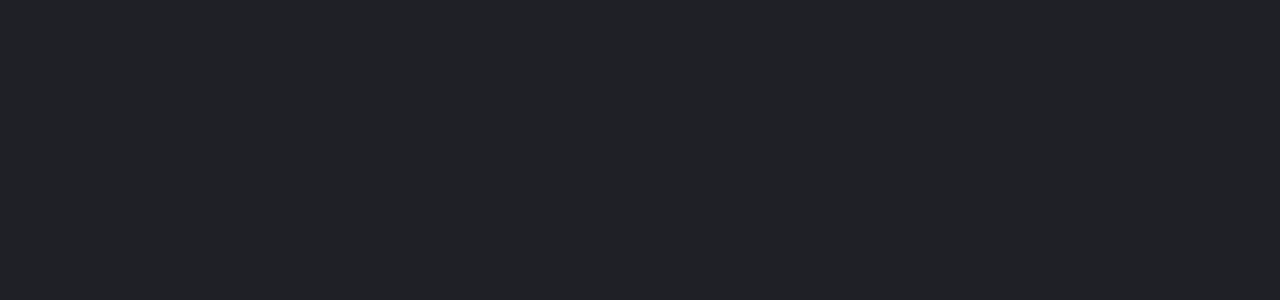
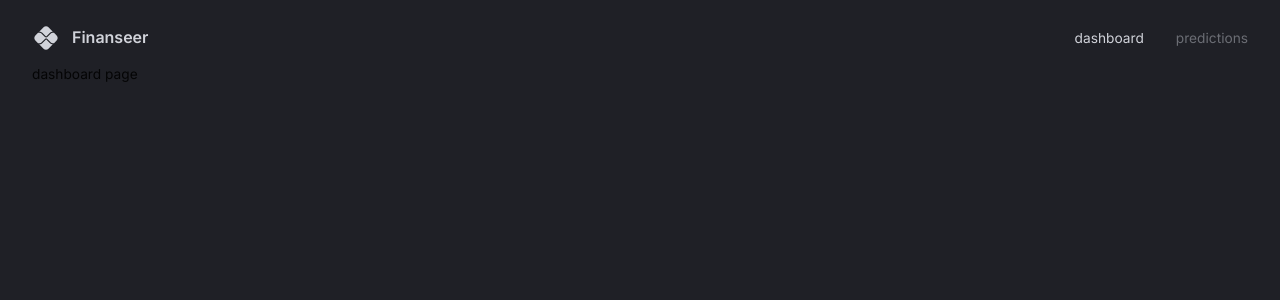
Before and after one commit to Tarek-989/Finance-Dashboard, a React (Vite) app in the folder client/: page / in a window 1280 px wide. Shown: the top 300 px of the page. Built offline with nearby package versions, Linux system fonts and the light colour scheme.

Commit message:
Routes & Navigation

```diff
--- a/client/src/App.tsx
+++ b/client/src/App.tsx
@@ -2,16 +2,25 @@
 import { createTheme } from '@mui/material/styles';
 import { useMemo } from 'react';
 import { themeSettings } from '@/theme';
+import { BrowserRouter, Routes, Route } from 'react-router-dom';
+import { Navbar } from '@/scenes';
 
 function App() {
 	const theme = useMemo(() => createTheme(themeSettings), [])
 	return (
 		<div className='app'>
+			<BrowserRouter>
 				<ThemeProvider theme={theme} >
 					<CssBaseline />
 					<Box width='100%' height='100%' padding='1rem 2rem 4rem 2rem'>
+						<Navbar />
+						<Routes >
+							<Route path='/' element={<div>dashboard page</div>} />
+							<Route path='/predictions' element={<div>predictions page</div>} />
+						</Routes>
 					</Box>
 				</ThemeProvider>
+			</BrowserRouter>
 		</div>
 	)
 }
--- /dev/null
+++ b/client/src/components/FlexBetween.tsx
@@ -0,0 +1,8 @@
+import { Box } from '@mui/material';
+import { styled } from '@mui/system';
+
+export const FlexBetween = styled(Box)({
+	display: 'flex',
+	justifyContent: 'space-between',
+	alignItems: 'center',
+})
--- /dev/null
+++ b/client/src/components/index.ts
@@ -0,0 +1 @@
+export * from './FlexBetween';
--- /dev/null
+++ b/client/src/scenes/Navbar.tsx
@@ -0,0 +1,53 @@
+import { useState } from 'react';
+import { Link } from 'react-router-dom';
+import { Box, Typography, useTheme } from '@mui/material';
+import { FlexBetween } from '@/components';
+import { Pix } from '@mui/icons-material';
+
+type Props = {}
+
+export const Navbar = (props: Props) => {
+	const { palette } = useTheme();
+	const [selected, setSelected] = useState('dashboard');
+
+	return (
+		<FlexBetween
+			mb={'0.25rem'}
+			p={'0.5rem 0rem'}
+			color={palette.grey[300]}
+		>
+			{/* Left side */}
+			<FlexBetween gap={'0.75rem'}>
+				<Pix sx={{ fontSize: '28px' }} />
+				<Typography variant='h4' fontSize='16px' >Finanseer</Typography>
+			</FlexBetween>
+			{/* Right side */}
+			<FlexBetween gap={'2rem'}>
+				<Box sx={{ '&:hover': { color: palette.primary[100] } }}>
+					<Link
+						to={'/'}
+						onClick={() => setSelected('dashboard')}
+						style={{
+							color: selected === 'dashboard' ? 'inherit' : palette.grey[700],
+							textDecoration: 'inherit',
+						}}
+					>
+						dashboard
+					</Link>
+				</Box>
+				<Box sx={{ '&:hover': { color: palette.primary[100] } }}>
+					<Link
+						to={'/predictions'}
+						onClick={() => setSelected('predictions')}
+						style={{
+							color: selected === 'predictions' ? 'inherit' : palette.grey[700],
+							textDecoration: 'inherit',
+						}}
+					>
+						predictions
+					</Link>
+				</Box>
+			</FlexBetween>
+		</FlexBetween>
+	)
+}
--- /dev/null
+++ b/client/src/scenes/index.ts
@@ -0,0 +1 @@
+export * from './Navbar';
```
